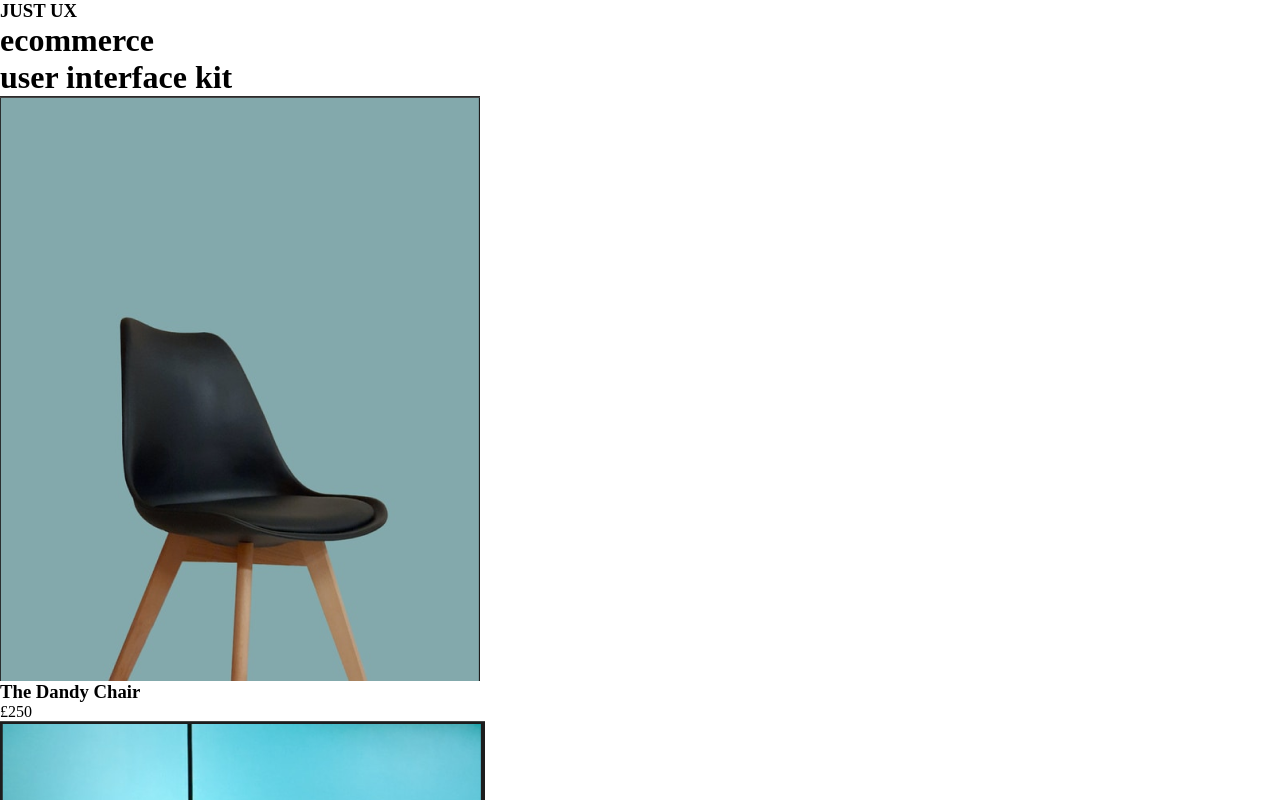
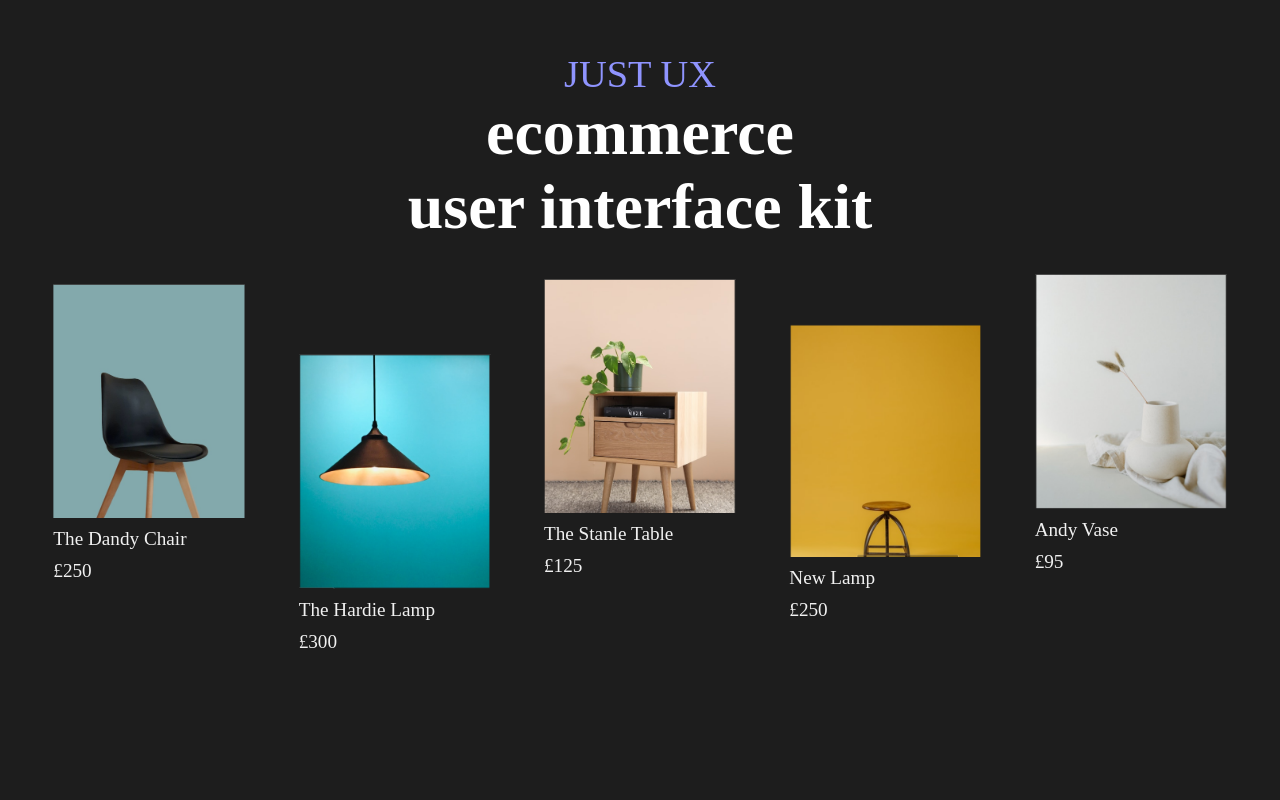
Before and after one commit to Hardiegit10/just-ux, a plain HTML site: page index.html in a window 1280 px wide. Shown: the top 800 px of the page. Drawn offline with Linux system fonts and the light colour scheme.

Commit message:
Styled the css

```diff
--- a/style.css
+++ b/style.css
@@ -2,3 +2,62 @@
     margin: 0;
     padding: 0;
 }
+
+body {
+    background-color: #1d1d1d;
+}
+
+.title {
+    text-align: center;
+    margin-top: 51.7px;
+    margin-bottom: 30px;
+}
+
+.title h3 {
+    font-family: 'Sylvester';
+    font-size: 3vw;
+    font-weight: 400;
+    color: #8F94FF;
+}
+
+.title h1 {
+    font-family: 'Satoshi';
+    font-size: 5vw;
+    font-weight: 700;
+    color: #ffffff;
+}
+
+.card-group {
+    display: flex;
+    flex-wrap: wrap;
+    justify-content: space-evenly;
+    width: 100vw;
+}
+
+.card-group .card img {
+    width: 15vw;
+}
+
+.card h3,
+p {
+    color: #f1f1f1;
+    font-size: 1.5vw;
+    font-weight: 400;
+    margin-top: 10px;
+}
+
+.one {
+    margin-top: 10px;
+}
+
+.two {
+    margin-top: 80px;
+}
+
+.three {
+    margin-top: 5px;
+}
+
+.four {
+    margin-top: 50px;
+}
```
